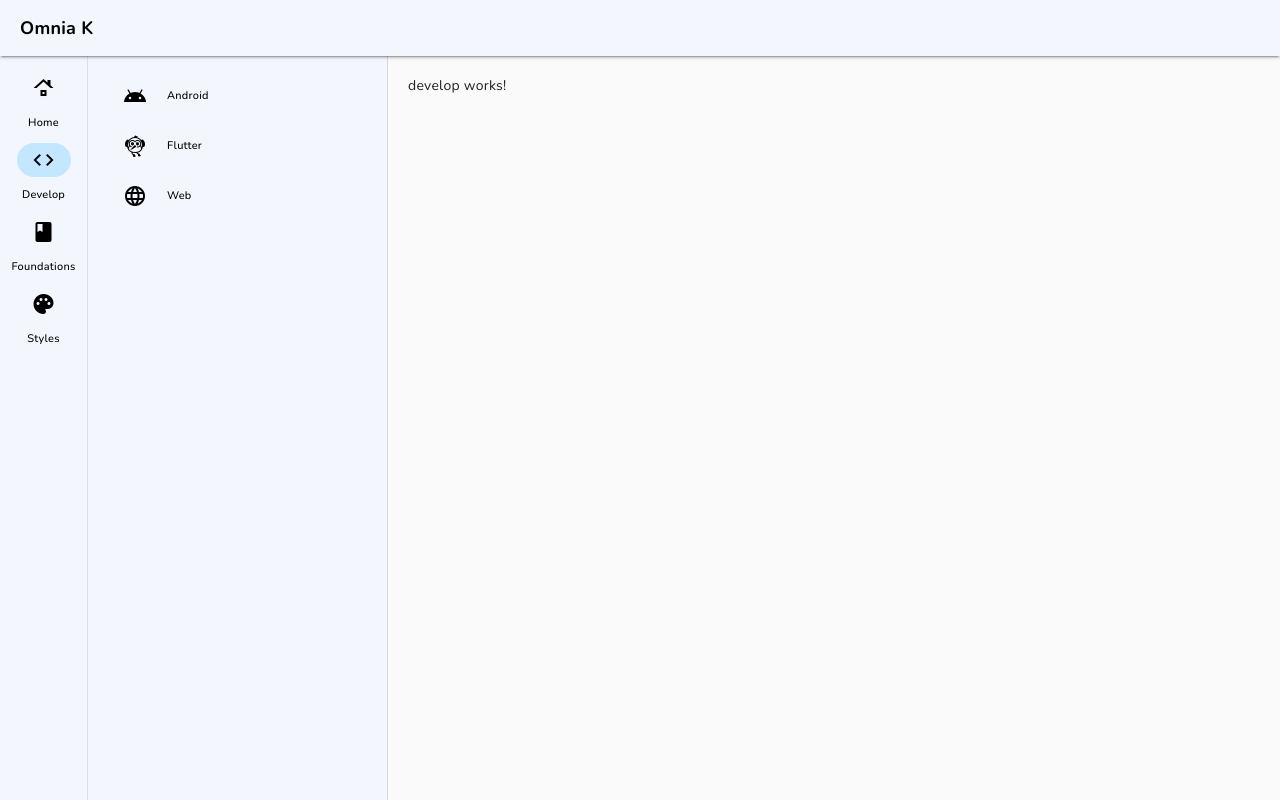
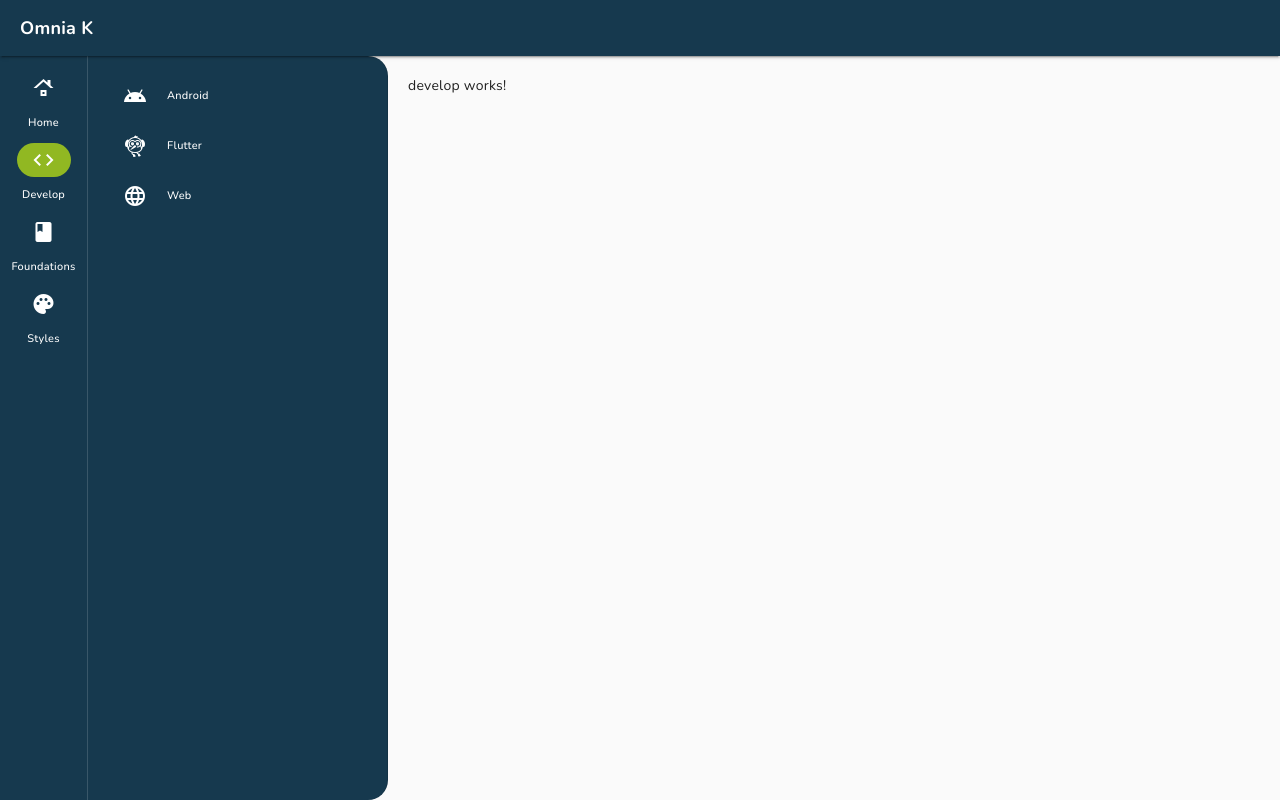
Before and after one commit to massaro-kiwibit/omniak-demo, an Angular app: page /home in a window 1280 px wide. Both pictures are taken after a click on the element "Develop". Built offline with nearby package versions, Linux system fonts and the light colour scheme.

Commit message:
minor fixes

```diff
--- a/src/app/app.component.html
+++ b/src/app/app.component.html
@@ -32,7 +32,7 @@
   </div>
   <mat-drawer-container class="drawer-container">
     <mat-drawer
-      [mode]="(isSmallScreen | async)?.matches ? 'over' : 'side'"
+      [mode]="(mobileView$ | async)?.matches ? 'over' : 'side'"
       #drawer
       class="drawer"
       (mouseenter)="drawer.open()"
--- a/src/app/app.component.scss
+++ b/src/app/app.component.scss
@@ -2,15 +2,16 @@ $header-height: 56px;
 $bottom-nav-height: 56px;
 $rail-width: 88px;
 $drawer-width: 300px;
-$base-color: #f3f6fc;
-$base-color-contrast: #000;
-$border-base-color: #dbe1ec;
-$active-color: #c2e7ff;
-$active-color-contrast: #000;
+$base-color: #16394e;
+$base-color-contrast: #fff;
+$border-base-color: #395769;
+$active-color: #91b822;
+$active-color-contrast: #fff;
 
 .logo {
   font-size: large;
   font-weight: bold;
+  color: $base-color-contrast;
 }
 
 .layout {
@@ -55,8 +56,8 @@ $active-color-contrast: #000;
 .drawer {
   padding: 20px;
   width: $drawer-width;
-  /* border-top-right-radius: 20px;
-  border-bottom-right-radius: 20px; */
+  border-top-right-radius: 20px;
+  border-bottom-right-radius: 20px;
   background-color: $base-color;
   color: #e3e3e3;
 }
--- a/src/app/app.component.ts
+++ b/src/app/app.component.ts
@@ -19,11 +19,19 @@ export class AppComponent {
 
   destroyed = new Subject<void>();
 
-  isSmallScreen = this.breakpointObserver
+  mobileView$ = this.breakpointObserver
     .observe([
       Breakpoints.XSmall,
       Breakpoints.Small,
       Breakpoints.Medium,
+    ])
+    .pipe(takeUntil(this.destroyed));
+
+  desktopView$ = this.breakpointObserver
+    .observe([
+      Breakpoints.Medium,
+      Breakpoints.Large,
+      Breakpoints.XLarge,
     ])
     .pipe(takeUntil(this.destroyed));
 
@@ -36,9 +44,9 @@ export class AppComponent {
   }
 
   onDrawerLeave() {
-    this.isSmallScreen.subscribe({
+    this.desktopView$.subscribe({
       next: (res) => {
-        if (!res.matches) {
+        if (res.matches) {
           this.drawer.close();
         }
       }
```
